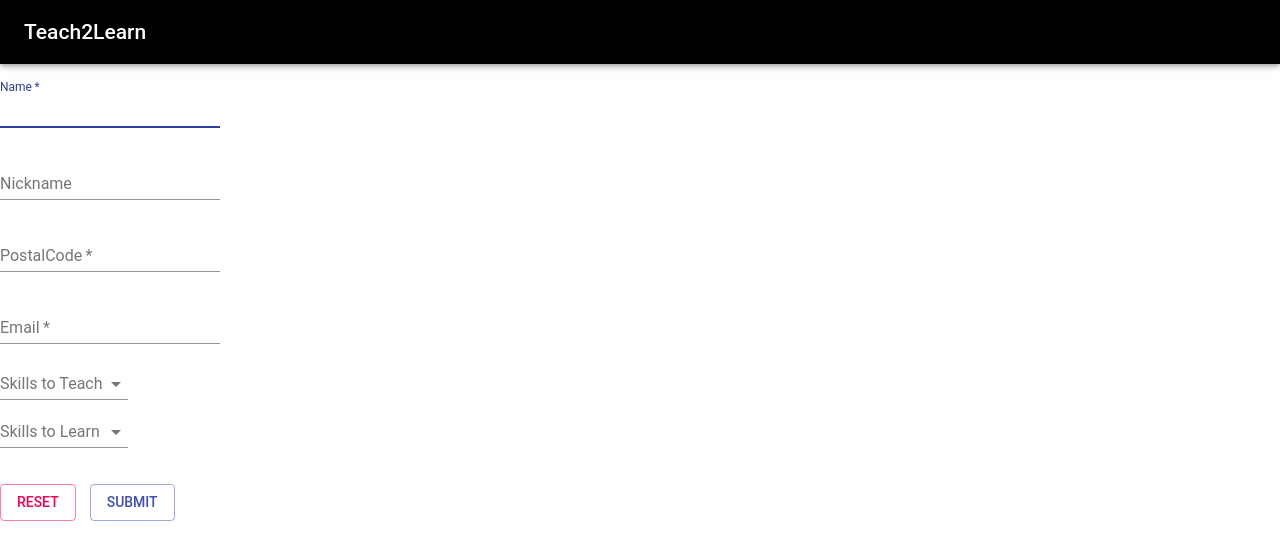
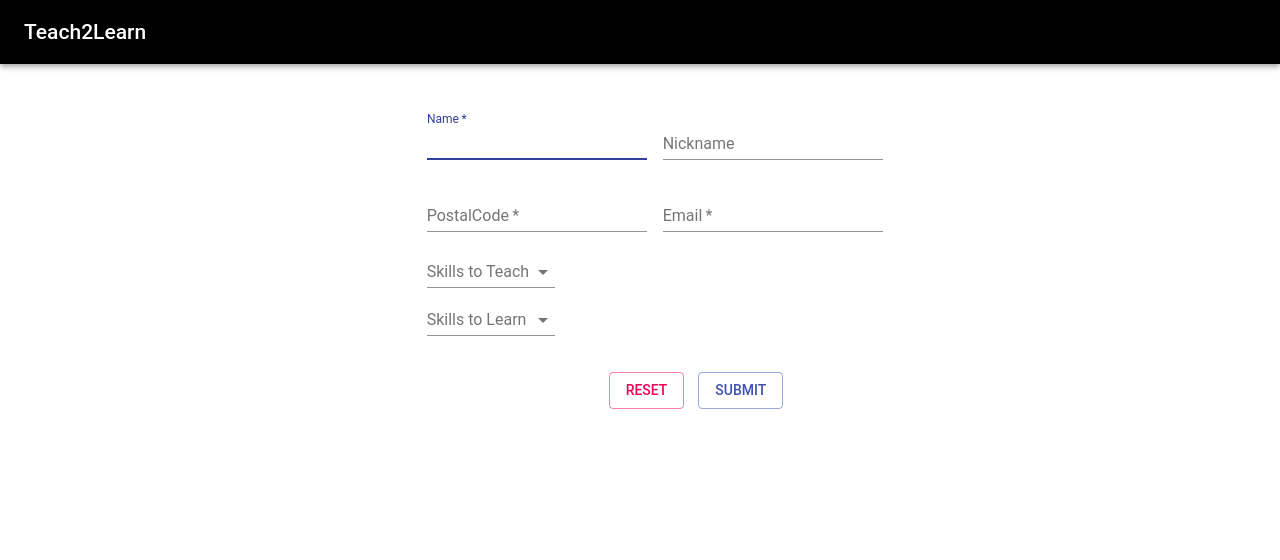
Before and after one commit to francesyu90/Artivo, a React (Create React App) app in the folder artivo/: page /signup in a window 1280 px wide. Shown: the top 560 px of the page. Built offline with nearby package versions, Linux system fonts and the light colour scheme.

Commit message:
feat: Changed the look of the sign up form

```diff
--- a/artivo/src/App.css
+++ b/artivo/src/App.css
@@ -1,3 +1,7 @@
 .c-nav-bar {
     background-color: black !important;
 }
+
+.app-body {
+    margin-top: 2em;
+}
--- a/artivo/src/App.js
+++ b/artivo/src/App.js
@@ -1,5 +1,8 @@
 import React, { Component } from 'react';
 import './App.css';
+
+import { Grid } from '@material-ui/core/';
+
 import CustomizedNavBar from './components/CustomizedNavBar';
 import SignupForm from './components/SignupForm';
 
@@ -8,7 +11,13 @@ class App extends Component {
         return (
             <div className="App">
                 <CustomizedNavBar />
-                <SignupForm />
+                <Grid container className="app-body">
+                    <Grid item xs={4}>
+                    </Grid>
+                    <Grid item xs={8}>
+                        <SignupForm />
+                    </Grid>
+                </Grid>
             </div>
         );
     }
--- a/artivo/src/components/SignupForm.js
+++ b/artivo/src/components/SignupForm.js
@@ -32,9 +32,7 @@ class SignupForm extends Component {
         postalCode: '',
         email: '',
         skillsToTeach: [],
-        skillsToLearn: [],
-        closeT: true,
-        closeL: true
+        skillsToLearn: []
     }
 
     handleChangeName(event) {
@@ -103,15 +101,15 @@ class SignupForm extends Component {
                         autoFocus
                         required
                     />
-                    <br />
                     <TextField
                         id="nick-name"
                         label="Nickname"
                         value={nickname}
                         onChange={event => this.handleChangeNickname(event)}
                         margin="normal"
+                        style={{marginLeft: '1em'}}
                     />
-                    <br />
+                     <br />
                     <TextField
                         id="postal-code"
                         label="PostalCode"
@@ -120,7 +118,6 @@ class SignupForm extends Component {
                         margin="normal"
                         required
                     />
-                    <br />
                     <TextField
                         id="email"
                         label="Email"
@@ -129,6 +126,7 @@ class SignupForm extends Component {
                         margin="normal"
                         type="email"
                         required
+                        style={{marginLeft: '1em'}}
                     />
                     <br />
                     <FormControl>
@@ -187,6 +185,7 @@ class SignupForm extends Component {
                         color="secondary"
                         variant="outlined"
                         onClick={this.resetFields.bind(this)}
+                        style={{marginLeft: '13em'}}
                     >
                         Reset
                     </Button>
```
